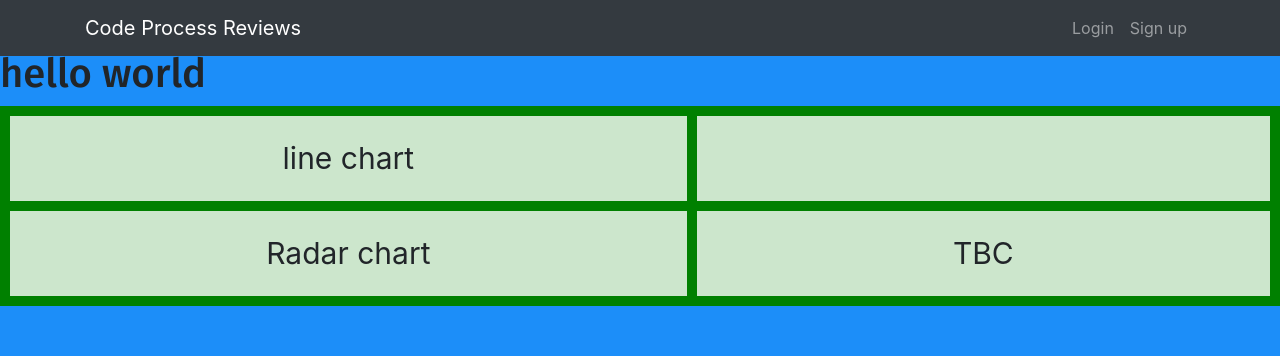
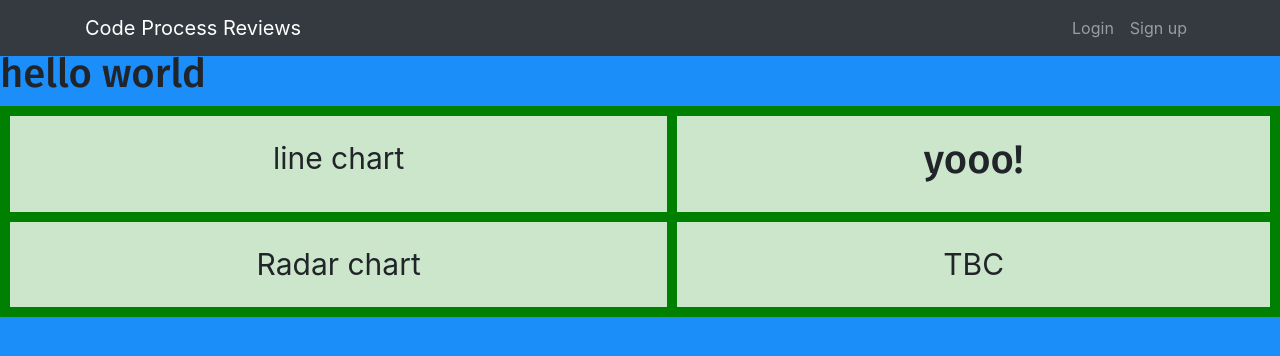
Before and after one commit to obean/ProcessReviewSite, a React (Create React App) app in the folder client/: page /profile in a window 1280 px wide. Shown: the top 356 px of the page. Built offline with nearby package versions, Linux system fonts and the light colour scheme; no server answers.

Commit message:
Can now import a component within profile

```diff
--- a/client/src/components/profile.js
+++ b/client/src/components/profile.js
@@ -1,24 +1,23 @@
 import React, { Component, useState, useEffect } from "react";
 import '../profile.css';
-import './reviewList.component'
+import ReviewList from './reviewList.component'
 
 
-export default class Profile extends Component {
+function Profile() {
 
-
-  render() {
     return (
       <div className="Profile">
         <h1>  hello world</h1>
 
-        <div class="grid-container">
-          <div class="grid-item"> line chart </div>
-          <div class="grid-item"> <reviewList /> </div>
-          <div class="grid-item">Radar chart</div>
-          <div class="grid-item">TBC</div>
+        <div className="grid-container">
+          <div className="grid-item"> line chart </div>
+          <div className="grid-item"> <ReviewList /> </div>
+          <div className="grid-item">Radar chart</div>
+          <div className="grid-item">TBC</div>
         </div>
 
       </div>
     );
-  };
 };
+
+export default Profile;
--- a/client/src/components/reviewList.component.js
+++ b/client/src/components/reviewList.component.js
@@ -1,7 +1,7 @@
 import React, { useState, useEffect } from 'react';
 
 
-function ReviewList() {
+function ReviewList(props) {
   useEffect(() => {
     fetchReviews();
   }, []);
@@ -14,7 +14,7 @@ function ReviewList() {
 
   return (
     <div>
-      <h1> </h1>
+      <h1> yooo!</h1>
     </div>
   );
 
```
